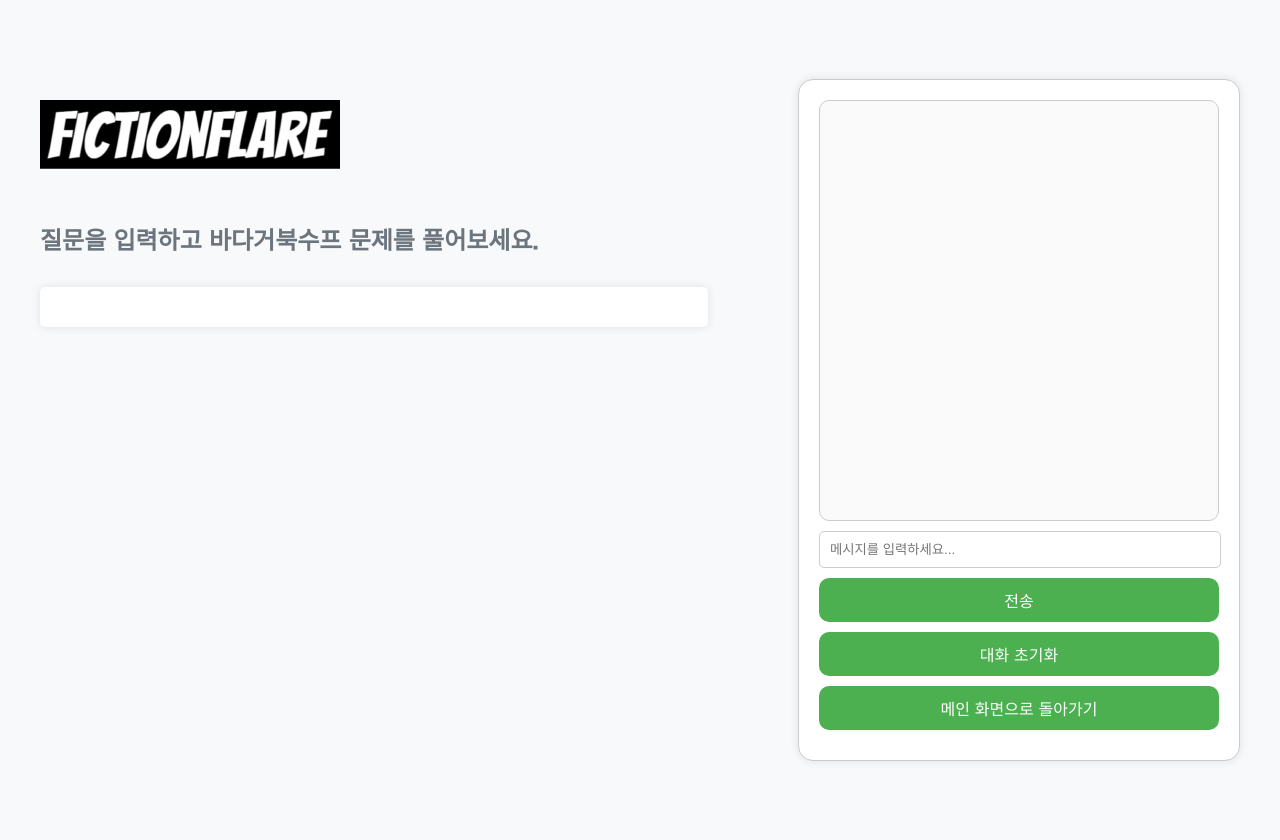
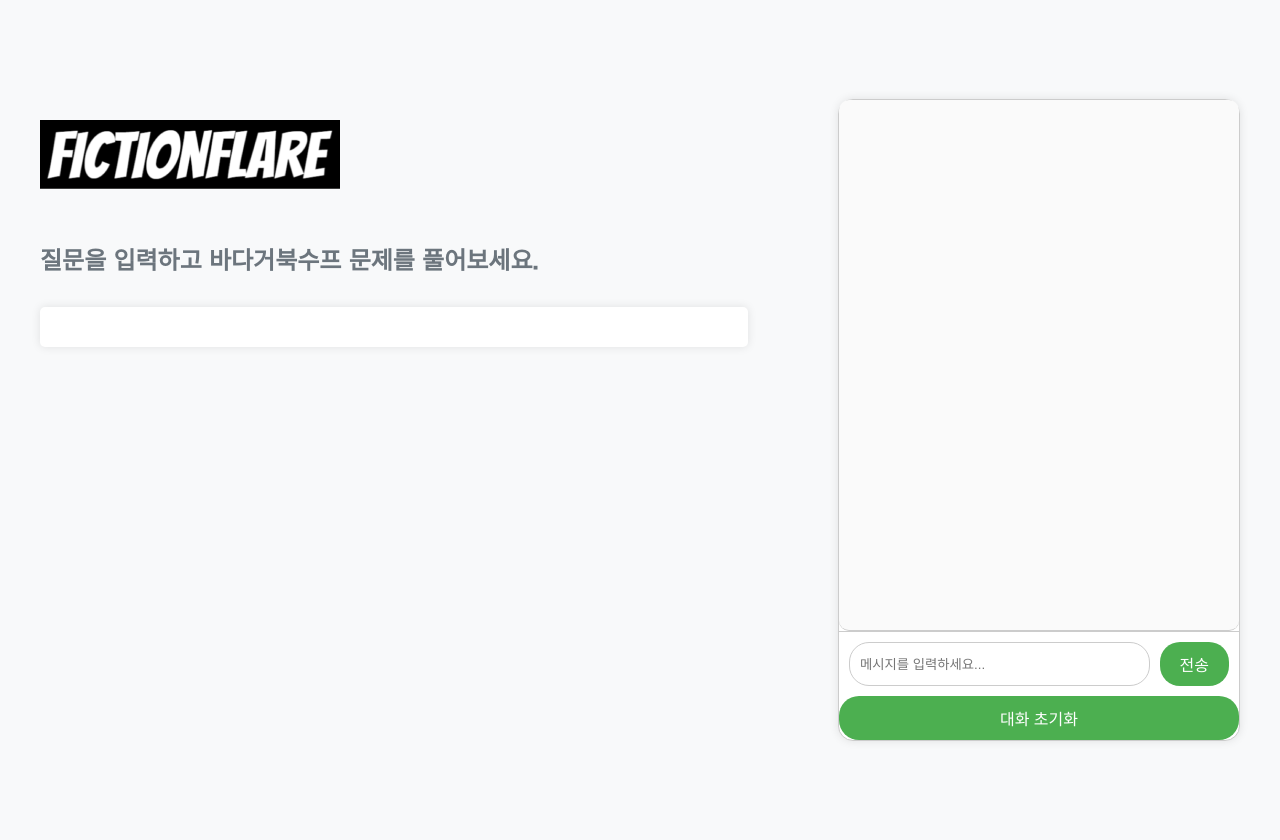
Before and after one commit to hyeon-BL/fictionflare, a Flask app: template templates/chat.html in a window 1280 px wide. Run offline with Flask 3, Linux system fonts and the light colour scheme; the template is opened without the code that fills it, so the values that code supplies are empty; parts of the project's set-up code (start-up, migrations or seed data) failed here and were passed over; some web fonts are replaced.

Commit message:
modify interface

```diff
--- a/static/css/chat.css
+++ b/static/css/chat.css
@@ -55,7 +55,7 @@ h1 {
     width: 400px;
     display: flex;
     flex-direction: column;
-    padding: 20px;
+    padding: 0;
     border: 1px solid #ccc;
     border-radius: 15px; /* 둥근 모서리 */
     box-shadow: 0 0 10px rgba(0, 0, 0, 0.1);
@@ -65,38 +65,38 @@ h1 {
 
 .chat-box {
     flex-grow: 1;
-    border: 1px solid #ccc;
+    border-bottom: 1px solid #ccc;
     padding: 10px;
     overflow-y: auto;
-    margin-bottom: 10px;
-    max-height: calc(100% - 150px); /* 버튼과 입력 필드 높이를 제외한 최대 높이 설정 */
+    max-height: calc(100% - 60px); /* 버튼과 입력 필드 높이를 제외한 최대 높이 설정 */
     display: flex;
     flex-direction: column;
     background-color: #fafafa; /* 옅은 회색 배경 */
     border-radius: 10px; /* 둥근 모서리 */
 }
 
+.chat-input-container {
+    display: flex;
+    border-top: 1px solid #ccc;
+    padding: 10px;
+    background-color: #fff;
+}
+
 .chat-input {
-    width: calc(100% - 20px);
+    flex-grow: 1;
     padding: 10px;
-    margin-bottom: 10px;
     border: 1px solid #ccc;
-    border-radius: 5px; /* 둥근 모서리 */
+    border-radius: 20px; /* 둥근 모서리 */
+    margin-right: 10px;
 }
 
 .chat-button {
-    font-family: "Do Hyeon", serif;
-    font-weight: 400;
-    font-style: normal;
     padding: 10px 20px;
     background-color: #4CAF50;
     color: white;
     border: none;
     cursor: pointer;
-    margin-bottom: 10px;
-    text-decoration: none;
-    text-align: center;
-    border-radius: 10px; /* 둥근 모서리 */
+    border-radius: 20px; /* 둥근 모서리 */
     font-size: 16px; /* 텍스트 크기 증가 */
 }
 
--- a/templates/chat.html
+++ b/templates/chat.html
@@ -22,11 +22,20 @@
                 </div>
             </div>
             <div class="chat-container">
-                <div id="chat-box" class="chat-box"></div>
-                <input id="chat-input" type="text" class="chat-input" placeholder="메시지를 입력하세요...">
-                <button id="chat-button" class="chat-button">전송</button>
+                <div id="chat-box" class="chat-box">
+                    <div id="typing-indicator" class="typing-indicator" style="display: none;">
+                        <div class="wave">
+                            <div class="dot"></div>
+                            <div class="dot"></div>
+                            <div class="dot"></div>
+                        </div>
+                    </div>
+                </div>
+                <div class="chat-input-container">
+                    <input id="chat-input" type="text" class="chat-input" placeholder="메시지를 입력하세요...">
+                    <button id="chat-button" class="chat-button">전송</button>
+                </div>
                 <button id="reset-button" class="chat-button">대화 초기화</button>
-                <a href="/" class="chat-button">메인 화면으로 돌아가기</a>
             </div>
         </div>
     </div>
@@ -35,7 +44,7 @@
             <h2>클리어!</h2>
             <p>정답: {{ step['answer']|safe }}</p>
             <a href="{{ url_for('step', step_id=step['id']+1) }}" class="chat-button">다음 단계</a>
-            <a href="/" class="chat-button">메인 화면으로 돌아가기</a>
+            <!-- <a href="/" class="chat-button">메인 화면으로 돌아가기</a> -->
         </div>
     </div>
 
@@ -70,9 +79,17 @@
         document.getElementById('chat-button').addEventListener('click', sendMessage);
 
         document.getElementById('chat-input').addEventListener('keypress', (event) => {
+            const typingIndicator = document.getElementById('typing-indicator');
             if (event.key === 'Enter') {
                 sendMessage();
                 event.preventDefault();
+                typingIndicator.style.display = 'none';
+            } else {
+                typingIndicator.style.display = 'block';
+                clearTimeout(window.typingTimeout);
+                window.typingTimeout = setTimeout(() => {
+                    typingIndicator.style.display = 'none';
+                }, 1000);
             }
         });
 
```
Also changed, not shown: other parts of static/css/chat.css (+43 -5 lines).
